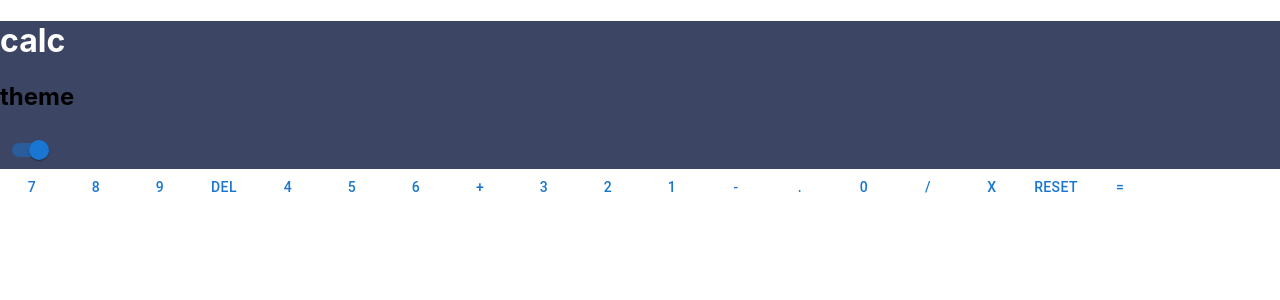
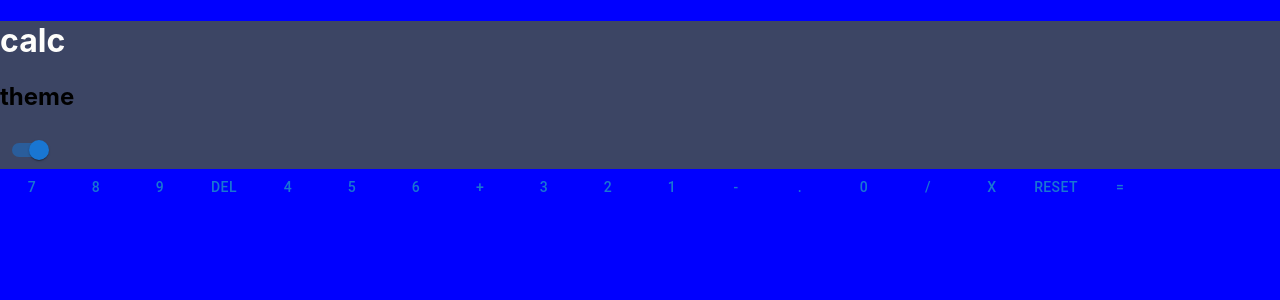
Before and after one commit to ChristalBell/my-calculator, a React (Create React App) app: page / in a window 1280 px wide. Shown: the top 300 px of the page. Built offline with nearby package versions, Linux system fonts and the light colour scheme.

Commit message:
new css file

```diff
--- a/src/components/Keypad.js
+++ b/src/components/Keypad.js
@@ -3,6 +3,7 @@ import React, { useReducer } from "react";
 import DigitButton from "./DigitButton";
 import OperationButton from "./OperationButton";
 import "./styles.css";
+
 export const ACTIONS = {
   ADD_DIGIT: "add-digit",
   CHOOSE_OPERATION: "choose-operation",
--- a/src/components/styles.css
+++ b/src/components/styles.css
@@ -1,3 +1,7 @@
-.bottom-screen {
-  background-color: "#3c4564";
+.DigitButton {
+  font-weight: bolder;
 }
+
+body {
+  background: blue;
+}
```
